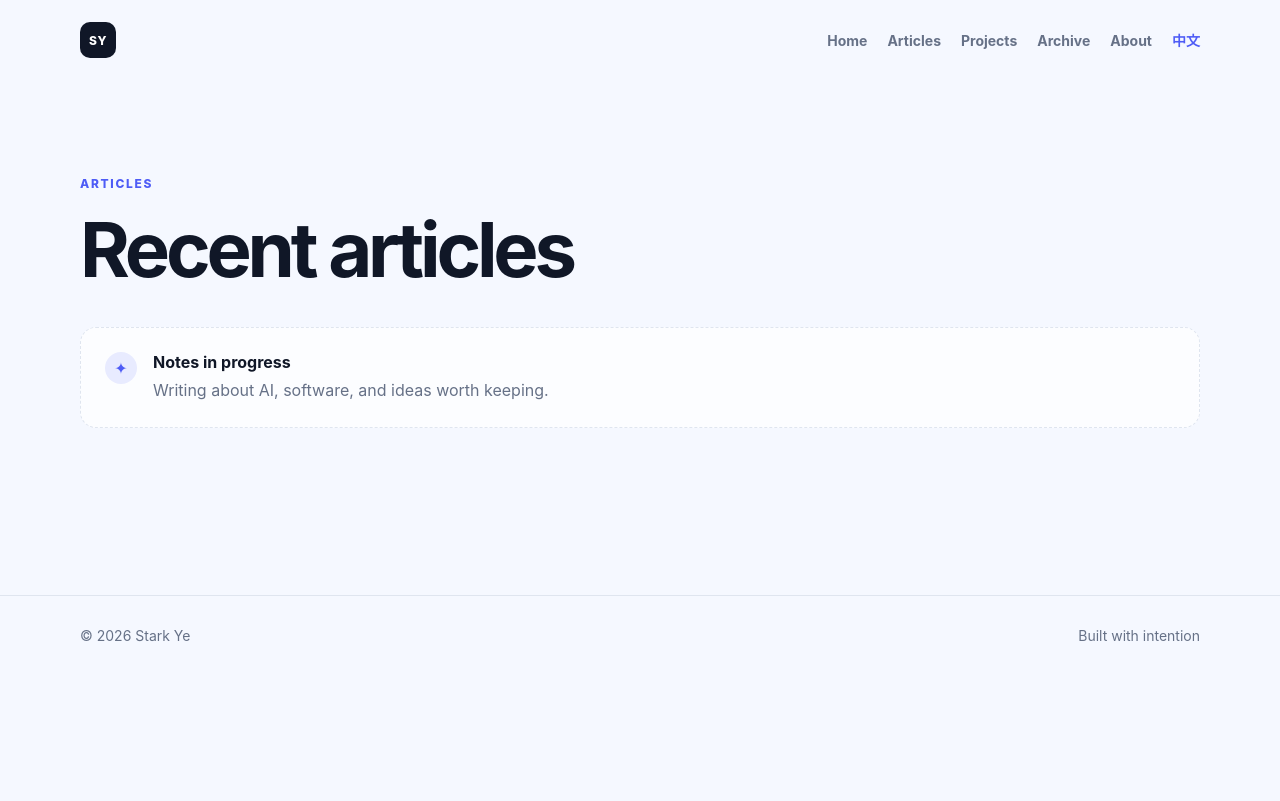
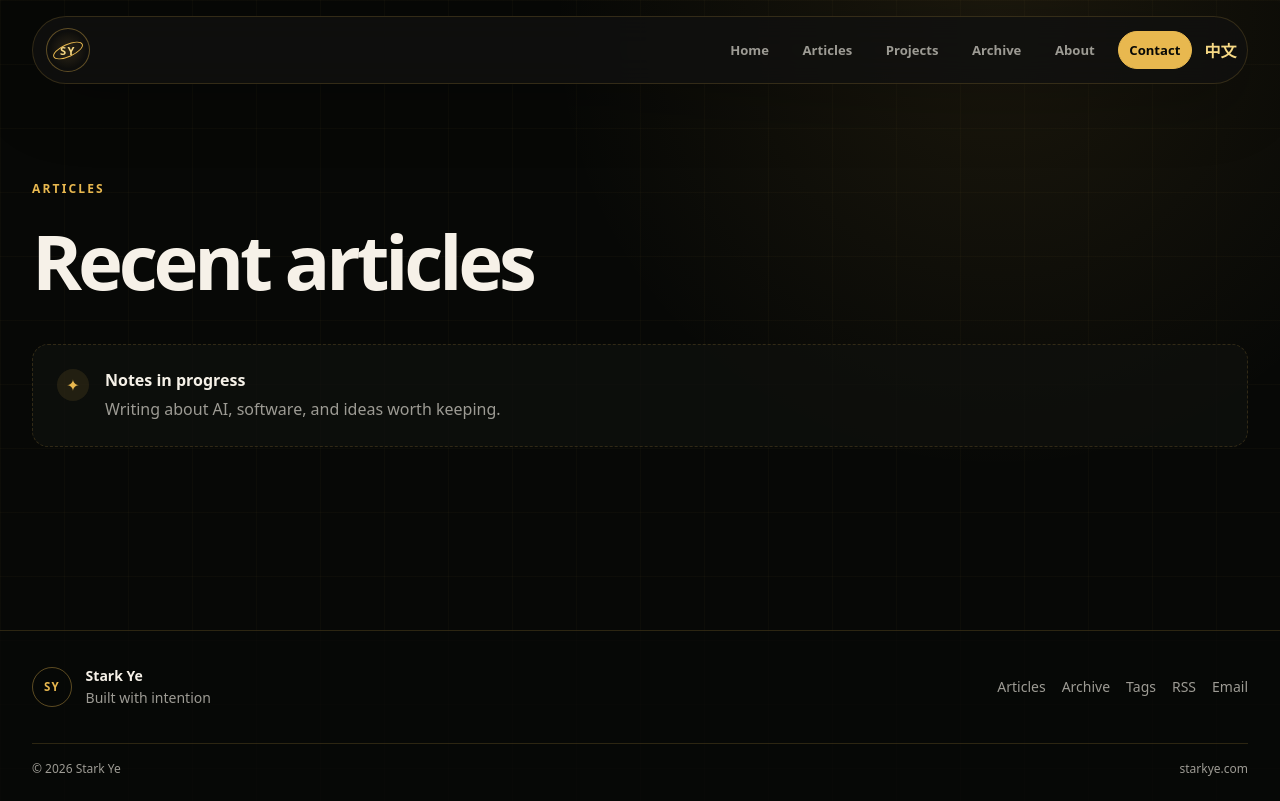
Before and after one commit to yestark/yestark.github.io, an Astro site: page /en/thoughts in a window 1280 px wide. Built offline with nearby package versions, Linux system fonts and the light colour scheme; Astro itself is replaced by a stand-in of ours.

Commit message:
feat: apply Obsidian site shell

```diff
--- a/src/components/common/CopyEmail.astro
+++ b/src/components/common/CopyEmail.astro
@@ -33,7 +33,7 @@ const copy = translations[language].contact;
 <style>
   .email-actions { display: flex; flex-wrap: wrap; gap: 0.75rem; align-items: center; }
   .button { display: inline-flex; align-items: center; justify-content: center; min-height: 2.75rem; padding: 0.75rem 1rem; border: 1px solid transparent; border-radius: 999px; font-weight: 800; cursor: pointer; }
-  .primary { background: var(--color-accent); color: white; }
+  .primary { background: var(--color-accent); color: #070806; }
   .secondary { background: transparent; border-color: var(--color-line); color: var(--color-ink); }
   .secondary[hidden] { display: none; }
   .button:hover { transform: translateY(-1px); }
--- a/src/components/home/ContactCTA.astro
+++ b/src/components/home/ContactCTA.astro
@@ -26,13 +26,13 @@ const copy = translations[language].contact;
     padding: clamp(2.5rem, 7vw, 4.5rem);
     border-radius: var(--radius-lg);
     background: var(--color-accent);
-    color: white;
+    color: #070806;
   }
 
-  .eyebrow { margin: 0 0 0.75rem; color: white; }
+  .eyebrow { margin: 0 0 0.75rem; color: #302305; }
   h2 { max-width: 17ch; margin: 0; font-size: clamp(2rem, 4vw, 3.5rem); line-height: 1.03; letter-spacing: -0.05em; }
-  p:not(.eyebrow) { max-width: 37rem; margin: 1rem 0 0; color: white; line-height: 1.7; }
-  .button { display: inline-flex; flex: none; padding: 0.85rem 1rem; border-radius: 999px; background: var(--color-ink); color: white; font-weight: 800; }
+  p:not(.eyebrow) { max-width: 37rem; margin: 1rem 0 0; color: #241a04; line-height: 1.7; }
+  .button { display: inline-flex; flex: none; padding: 0.85rem 1rem; border-radius: 999px; background: #070806; color: var(--color-ink); font-weight: 800; }
   .button:hover { transform: translateY(-1px); }
 
   @media (max-width: 48rem) {
--- a/src/components/home/Hero.astro
+++ b/src/components/home/Hero.astro
@@ -108,8 +108,8 @@ const { language, copy } = Astro.props;
     font-weight: 800;
   }
 
-  .primary { background: var(--color-ink); color: white; }
-  .secondary { background: rgb(255 255 255 / 70%); }
+  .primary { border-color: var(--color-accent); background: var(--color-accent); color: #070806; }
+  .secondary { border-color: var(--color-line-strong); background: var(--color-surface); color: var(--color-ink); }
   .button:hover { transform: translateY(-1px); }
 
   aside { margin-top: 4.5rem; }
@@ -118,7 +118,7 @@ const { language, copy } = Astro.props;
     padding: 0.5rem 0.75rem;
     border: 1px solid var(--color-line);
     border-radius: 999px;
-    background: rgb(255 255 255 / 58%);
+    background: var(--color-surface);
     color: var(--color-muted);
     font-size: 0.8rem;
     font-weight: 700;
--- a/src/components/home/MiniAbout.astro
+++ b/src/components/home/MiniAbout.astro
@@ -31,8 +31,8 @@ const copy = translations[language].about;
     flex: none;
     place-items: center;
     border-radius: 50%;
-    background: var(--color-ink);
-    color: white;
+    background: var(--color-accent);
+    color: #070806;
     font-size: 0.78rem;
     font-weight: 900;
     letter-spacing: 0.08em;
--- a/src/components/shell/Footer.astro
+++ b/src/components/shell/Footer.astro
@@ -2,21 +2,33 @@
 import { siteConfig } from '../../config/site';
 import { translations } from '../../i18n/translations';
 import type { Language } from '../../i18n/types';
+import { localizedPath } from '../../lib/routes';
 
 const { language } = Astro.props as { language: Language };
 ---
 
 <footer>
   <div class="shell footer-inner">
-    <span>© {new Date().getFullYear()} {siteConfig.name}</span>
-    <span>{translations[language].footer}</span>
+    <div class="footer-identity">
+      <span class="footer-mark">SY</span>
+      <div><strong>{siteConfig.name}</strong><span>{translations[language].footer}</span></div>
+    </div>
+    <nav aria-label={language === 'zh' ? '页脚导航' : 'Footer navigation'}>
+      <a href={localizedPath('articles', language)}>{translations[language].nav.articles}</a>
+      <a href={localizedPath('archive', language)}>{translations[language].nav.archive}</a>
+      <a href={language === 'zh' ? '/tags/' : '/en/tags/'}>Tags</a>
+      <a href="/rss.xml">RSS</a>
+      <a href={`mailto:${siteConfig.email}`}>Email</a>
+    </nav>
   </div>
+  <div class="shell footer-meta"><span>© {new Date().getFullYear()} {siteConfig.name}</span><span>starkye.com</span></div>
 </footer>
 
 <style>
   footer {
-    margin-top: 4rem;
+    margin-top: 5rem;
     border-top: 0.0625rem solid var(--color-line);
+    background: rgb(7 8 6 / 68%);
   }
 
   .footer-inner {
@@ -24,18 +36,27 @@ const { language } = Astro.props as { language: Language };
     align-items: center;
     justify-content: space-between;
     gap: 1rem;
-    min-height: 5rem;
+    min-height: 7rem;
     color: var(--color-muted);
     font-size: 0.875rem;
   }
 
-  @media (max-width: 30rem) {
+  .footer-identity { display: flex; gap: 0.85rem; align-items: center; }
+  .footer-identity div { display: grid; gap: 0.2rem; }
+  .footer-identity strong { color: var(--color-ink); }
+  .footer-mark { display: grid; width: 2.5rem; height: 2.5rem; place-items: center; border: 1px solid var(--color-line-strong); border-radius: 50%; color: var(--color-accent); font-size: 0.72rem; font-weight: 900; letter-spacing: 0.1em; }
+  nav { display: flex; flex-wrap: wrap; gap: 0.45rem 1rem; justify-content: flex-end; }
+  nav a:hover { color: var(--color-accent-bright); }
+  .footer-meta { display: flex; justify-content: space-between; padding-block: 1rem 1.5rem; border-top: 1px solid var(--color-line); color: var(--color-muted); font-size: 0.75rem; }
+
+  @media (max-width: 40rem) {
     .footer-inner {
       align-items: flex-start;
       flex-direction: column;
       justify-content: center;
-      gap: 0.375rem;
-      padding-block: 1rem;
+      gap: 1.5rem;
+      padding-block: 2rem;
     }
+    nav { justify-content: flex-start; }
   }
 </style>
--- a/src/components/shell/Header.astro
+++ b/src/components/shell/Header.astro
@@ -18,17 +18,22 @@ const t = translations[language];
 <header class="site-header">
   <div class="shell header-inner">
     <a class="monogram" href={localizedPath('home', language)} aria-label={`${siteConfig.name} home`}>
-      {siteConfig.monogram}
+      <span>{siteConfig.monogram}</span>
     </a>
     <nav aria-label={language === 'zh' ? '主导航' : 'Primary navigation'}>
       <ul>
         {siteConfig.navigation.map((page) => (
-          <li class={page === 'home' || page === 'thoughts' ? undefined : 'secondary-link'}>
+          <li>
             <a href={localizedPath(page, language)} aria-current={page === currentPage ? 'page' : undefined}>
               {t.nav[page]}
             </a>
           </li>
         ))}
+        <li>
+          <a class="contact-link" href={`${localizedPath('home', language)}#contact`}>
+            {language === 'zh' ? '联系我' : 'Contact'}
+          </a>
+        </li>
         <li><LanguageSwitch currentLanguage={language} alternateHref={languageSwitchHref} /></li>
       </ul>
     </nav>
@@ -37,7 +42,9 @@ const t = translations[language];
 
 <style>
   .site-header {
-    background: transparent;
+    position: relative;
+    z-index: 20;
+    padding-top: 1rem;
   }
 
   .header-inner {
@@ -45,54 +52,93 @@ const t = translations[language];
     align-items: center;
     justify-content: space-between;
     gap: 1rem;
-    min-height: 5rem;
+    min-height: 4.25rem;
+    padding: 0.55rem 0.65rem 0.55rem 0.8rem;
+    border: 1px solid var(--color-line);
+    border-radius: 999px;
+    background: rgb(16 17 15 / 82%);
+    box-shadow: 0 1.25rem 4rem rgb(0 0 0 / 24%);
+    backdrop-filter: blur(1rem);
   }
 
   .monogram {
+    position: relative;
     display: grid;
-    width: 2.25rem;
-    height: 2.25rem;
+    width: 2.75rem;
+    height: 2.75rem;
     flex: none;
     place-items: center;
-    border-radius: var(--radius-sm);
-    background: var(--color-ink);
-    color: var(--color-surface);
-    font-size: 0.75rem;
-    font-weight: 800;
-    letter-spacing: 0.04em;
+    border: 1px solid var(--color-line-strong);
+    border-radius: 50%;
+    background: radial-gradient(circle, rgb(232 184 79 / 14%), transparent 65%);
+    color: var(--color-accent-bright);
+    font-size: 0.7rem;
+    font-weight: 900;
+    letter-spacing: 0.12em;
   }
+
+  .monogram::before {
+    position: absolute;
+    width: 2rem;
+    height: 0.8rem;
+    border: 1px solid var(--color-accent);
+    border-radius: 50%;
+    content: '';
+    transform: rotate(-24deg);
+  }
+
+  .monogram span { position: relative; }
+
+  nav { min-width: 0; overflow-x: auto; scrollbar-width: none; }
+  nav::-webkit-scrollbar { display: none; }
 
   ul {
     display: flex;
     align-items: center;
-    gap: 1.25rem;
+    gap: clamp(0.3rem, 1vw, 0.9rem);
     margin: 0;
     padding: 0;
     list-style: none;
   }
 
   nav a {
+    display: inline-flex;
+    min-height: 2.35rem;
+    align-items: center;
+    padding: 0.45rem 0.65rem;
+    border-radius: 999px;
     color: var(--color-muted);
-    font-size: 0.875rem;
+    font-size: 0.82rem;
     font-weight: 650;
+    white-space: nowrap;
   }
 
   nav a:hover,
   nav a[aria-current='page'] {
-    color: var(--color-ink);
+    background: var(--color-accent-soft);
+    color: var(--color-accent-bright);
   }
 
-  @media (max-width: 38rem) {
+  nav .contact-link {
+    border: 1px solid var(--color-accent);
+    background: var(--color-accent);
+    color: #070806;
+    font-weight: 800;
+  }
+
+  nav .contact-link:hover { background: var(--color-accent-bright); color: #070806; }
+
+  @media (max-width: 48rem) {
+    .site-header { padding-top: 0.65rem; }
     .header-inner {
-      min-height: 4.5rem;
+      width: calc(100% - 1rem);
+      min-height: 3.75rem;
+      padding-block: 0.35rem;
     }
 
-    ul {
-      gap: 0.875rem;
-    }
-
-    .secondary-link {
-      display: none;
-    }
+    .monogram { width: 2.45rem; height: 2.45rem; }
+    nav { margin-right: -0.25rem; }
+    ul { gap: 0.15rem; }
+    nav a { padding-inline: 0.55rem; }
   }
 </style>
--- a/src/components/shell/LanguageSwitch.astro
+++ b/src/components/shell/LanguageSwitch.astro
@@ -20,13 +20,11 @@ const label = currentLanguage === 'zh' ? 'English' : '中文';
 
 <style>
   .language-switch {
-    color: var(--color-accent);
-    font-size: 0.875rem;
-    font-weight: 700;
+    color: var(--color-accent-bright);
+    font-weight: 750;
   }
 
   .language-switch:hover {
-    text-decoration: underline;
-    text-underline-offset: 0.2em;
+    background: var(--color-accent-soft);
   }
 </style>
--- a/src/layouts/BaseLayout.astro
+++ b/src/layouts/BaseLayout.astro
@@ -32,7 +32,7 @@ const alternateLanguage = language === 'zh' ? 'en' : 'zh-CN';
     <meta property="og:url" content={canonical} />
     <link rel="canonical" href={canonical} />
     {alternateHref && <link rel="alternate" hreflang={alternateLanguage} href={new URL(alternateHref, siteConfig.siteUrl)} />}
-    <link rel="alternate" type="application/rss+xml" title="Stark Ye Thoughts" href="/rss.xml" />
+    <link rel="alternate" type="application/rss+xml" title="Stark Ye Articles" href="/rss.xml" />
     <link rel="icon" href="/favicon.svg" type="image/svg+xml" />
     <title>{title}</title>
   </head>
--- a/src/layouts/ContentLayout.astro
+++ b/src/layouts/ContentLayout.astro
@@ -55,7 +55,7 @@ const locale = props.language === 'zh' ? 'zh-CN' : 'en';
   .prose :global(h3) { font-size: 1.45em; }
   .prose :global(h4) { font-size: 1.2em; }
   .prose :global(a) { color: var(--color-accent); text-decoration: underline; text-decoration-thickness: 0.12em; text-underline-offset: 0.16em; }
-  .prose :global(pre) { max-width: 100%; overflow-x: auto; padding: 1rem; border-radius: var(--radius-sm); background: var(--color-ink); color: white; white-space: pre-wrap; overflow-wrap: anywhere; }
+  .prose :global(pre) { max-width: 100%; overflow-x: auto; padding: 1rem; border: 1px solid var(--color-line); border-radius: var(--radius-sm); background: var(--color-surface-2); color: var(--color-ink); white-space: pre-wrap; overflow-wrap: anywhere; }
   .prose :global(code) { overflow-wrap: anywhere; }
   .prose :global(:not(pre) > code) { padding: 0.15em 0.35em; border-radius: 0.25rem; background: var(--color-accent-soft); }
   .prose :global(img), .prose :global(video), .prose :global(iframe) { max-width: 100%; height: auto; }
--- a/src/lib/content.ts
+++ b/src/lib/content.ts
@@ -43,9 +43,6 @@ export async function getPublishedArticles(language?: Language): Promise<Collect
   const entries = sortPublishedEntries(await getCollection('articles'));
   return language ? entries.filter((entry) => entry.data.language === language) : entries;
 }
-
-/** @deprecated Compatibility while legacy Thoughts routes redirect to Articles. */
-export const getPublishedThoughts = getPublishedArticles;
 
 export async function getPublishedProjects(language?: Language): Promise<CollectionEntry<'projects'>[]> {
   const entries = sortPublishedEntries(await getCollection('projects'));
--- a/src/pages/404.astro
+++ b/src/pages/404.astro
@@ -38,7 +38,7 @@ import '../styles/global.css';
 
 <style>
   .not-found { display: grid; min-height: 100svh; align-content: center; gap: 1.5rem; padding-block: 4rem; }
-  .monogram { display: grid; width: 3rem; height: 3rem; place-items: center; border-radius: var(--radius-sm); background: var(--color-ink); color: white; font-weight: 900; letter-spacing: 0.06em; }
+  .monogram { display: grid; width: 3rem; height: 3rem; place-items: center; border-radius: 50%; background: var(--color-accent); color: #070806; font-weight: 900; letter-spacing: 0.06em; }
   section { max-width: 38rem; }
   .eyebrow { margin: 0 0 0.75rem; }
   h1 { margin: 0; font-size: clamp(2.75rem, 10vw, 6rem); line-height: 0.98; letter-spacing: -0.065em; }
--- a/src/pages/en/thoughts/index.astro
+++ b/src/pages/en/thoughts/index.astro
@@ -3,11 +3,11 @@ import EmptyState from '../../../components/common/EmptyState.astro';
 import ThoughtCard from '../../../components/common/ThoughtCard.astro';
 import BaseLayout from '../../../layouts/BaseLayout.astro';
 import { translations } from '../../../i18n/translations';
-import { getPublishedThoughts } from '../../../lib/content';
+import { getPublishedArticles } from '../../../lib/content';
 
 const language = 'en';
 const copy = translations[language].thoughts;
-const entries = await getPublishedThoughts(language);
+const entries = await getPublishedArticles(language);
 ---
 
 <BaseLayout language={language} page="thoughts" title="Thoughts — Stark Ye" description={copy.emptyBody} languageSwitchHref="/thoughts/" alternateHref="/thoughts/">
--- a/src/pages/thoughts/index.astro
+++ b/src/pages/thoughts/index.astro
@@ -3,11 +3,11 @@ import EmptyState from '../../components/common/EmptyState.astro';
 import ThoughtCard from '../../components/common/ThoughtCard.astro';
 import BaseLayout from '../../layouts/BaseLayout.astro';
 import { translations } from '../../i18n/translations';
-import { getPublishedThoughts } from '../../lib/content';
+import { getPublishedArticles } from '../../lib/content';
 
 const language = 'zh';
 const copy = translations[language].thoughts;
-const entries = await getPublishedThoughts(language);
+const entries = await getPublishedArticles(language);
 ---
 
 <BaseLayout language={language} page="thoughts" title="想法 — Stark Ye" description={copy.emptyBody} languageSwitchHref="/en/thoughts/" alternateHref="/en/thoughts/">
--- a/src/styles/global.css
+++ b/src/styles/global.css
@@ -1,18 +1,21 @@
 :root {
-  color-scheme: light;
-  --color-page: #f5f8ff;
-  --color-surface: #ffffff;
-  --color-ink: #101727;
-  --color-muted: #667187;
-  --color-line: #dfe5ef;
-  --color-accent: #4e5cf6;
-  --color-accent-soft: #e8ebff;
+  color-scheme: dark;
+  --color-page: #070806;
+  --color-surface: #10110f;
+  --color-surface-2: #15140f;
+  --color-ink: #f6f1e8;
+  --color-muted: #9d9b94;
+  --color-line: rgb(232 184 79 / 17%);
+  --color-line-strong: rgb(232 184 79 / 38%);
+  --color-accent: #e8b84f;
+  --color-accent-bright: #f7d985;
+  --color-accent-soft: rgb(232 184 79 / 10%);
   --radius-sm: 0.625rem;
   --radius-md: 1rem;
   --radius-lg: 1.5rem;
-  --content-width: 70rem;
+  --content-width: 76rem;
   --reading-width: 45rem;
-  font-family: Inter, ui-sans-serif, system-ui, -apple-system, BlinkMacSystemFont, "Segoe UI", sans-serif;
+  font-family: ui-sans-serif, system-ui, -apple-system, BlinkMacSystemFont, "Segoe UI", sans-serif;
   background: var(--color-page);
   color: var(--color-ink);
 }
@@ -25,18 +28,41 @@
 
 html {
   scroll-behavior: smooth;
+  background: var(--color-page);
 }
 
 body {
+  position: relative;
   margin: 0;
   min-width: 20rem;
-  background: var(--color-page);
+  min-height: 100svh;
+  overflow-x: hidden;
+  background:
+    radial-gradient(circle at 78% 3%, rgb(232 184 79 / 9%), transparent 28rem),
+    linear-gradient(rgb(232 184 79 / 2.8%) 1px, transparent 1px),
+    linear-gradient(90deg, rgb(232 184 79 / 2.8%) 1px, transparent 1px),
+    var(--color-page);
+  background-size: auto, 4rem 4rem, 4rem 4rem, auto;
+  color: var(--color-ink);
+  text-rendering: optimizeLegibility;
+}
+
+body::before {
+  position: fixed;
+  z-index: -1;
+  inset: 0;
+  background: linear-gradient(180deg, rgb(7 8 6 / 20%), var(--color-page) 72%);
+  content: '';
+  pointer-events: none;
 }
 
 a {
   color: inherit;
   text-decoration: none;
 }
+
+a,
+button { transition: color 160ms ease, border-color 160ms ease, background-color 160ms ease, transform 160ms ease; }
 
 button,
 input,
@@ -46,7 +72,7 @@ select {
 }
 
 :focus-visible {
-  outline: 0.1875rem solid var(--color-accent);
+  outline: 0.1875rem solid var(--color-accent-bright);
   outline-offset: 0.1875rem;
 }
 
@@ -58,8 +84,8 @@ select {
 .eyebrow {
   color: var(--color-accent);
   font-size: 0.75rem;
-  font-weight: 800;
-  letter-spacing: 0.14em;
+  font-weight: 750;
+  letter-spacing: 0.18em;
   text-transform: uppercase;
 }
 
@@ -69,13 +95,17 @@ select {
   left: 1rem;
   z-index: 100;
   padding: 0.75rem 1rem;
-  background: var(--color-ink);
-  color: white;
+  border: 1px solid var(--color-accent);
+  border-radius: 999px;
+  background: var(--color-page);
+  color: var(--color-accent-bright);
 }
 
 .skip-link:focus {
   top: 1rem;
 }
+
+::selection { background: var(--color-accent); color: #070806; }
 
 @media (prefers-reduced-motion: reduce) {
   *,
```
Also changed, not shown: src/pages/en/thoughts/[...id].astro (+4 -4 lines), src/pages/thoughts/[...id].astro (+4 -4 lines), tests/e2e/shell.spec.ts (+5 -3 lines), public/favicon.svg.
